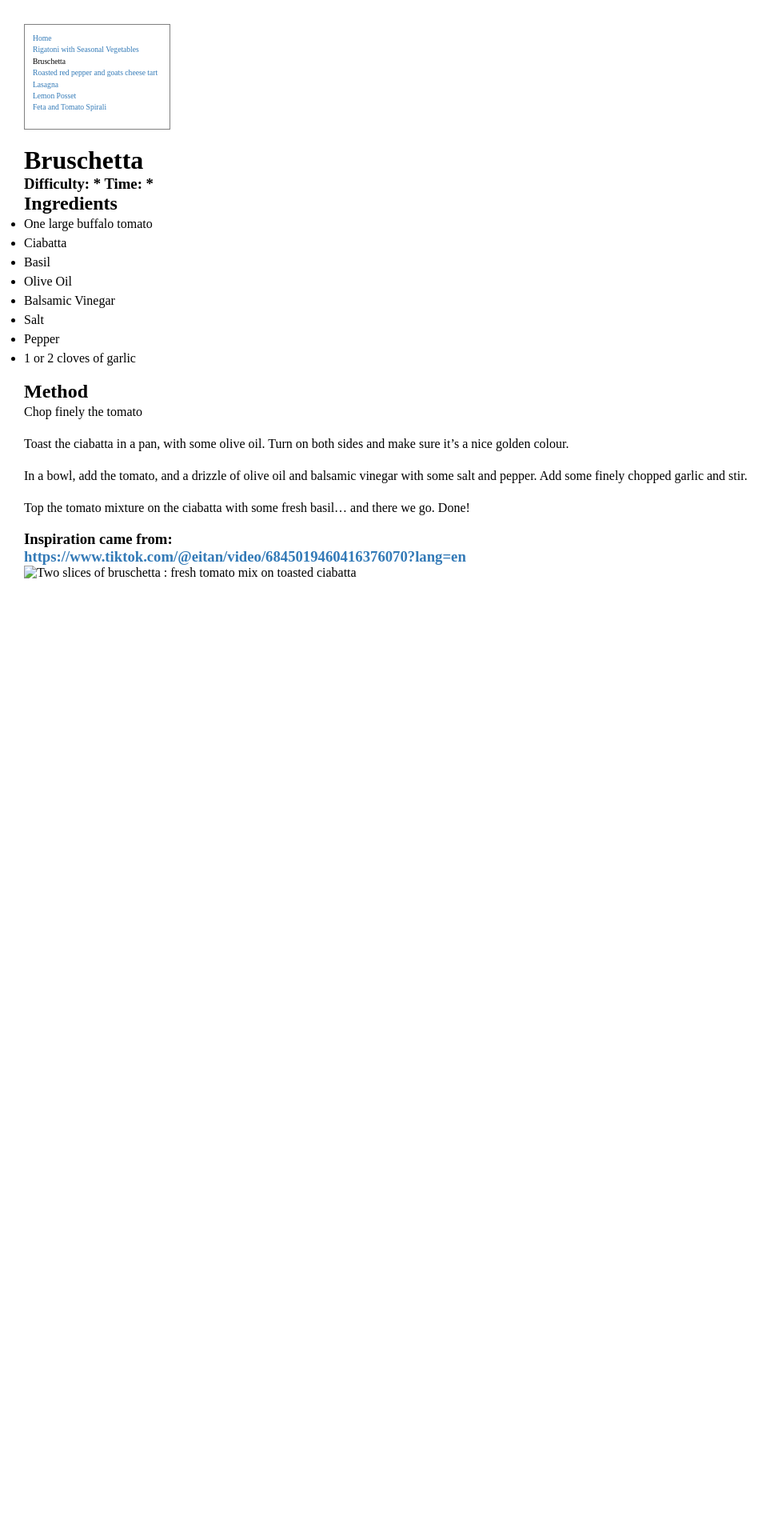
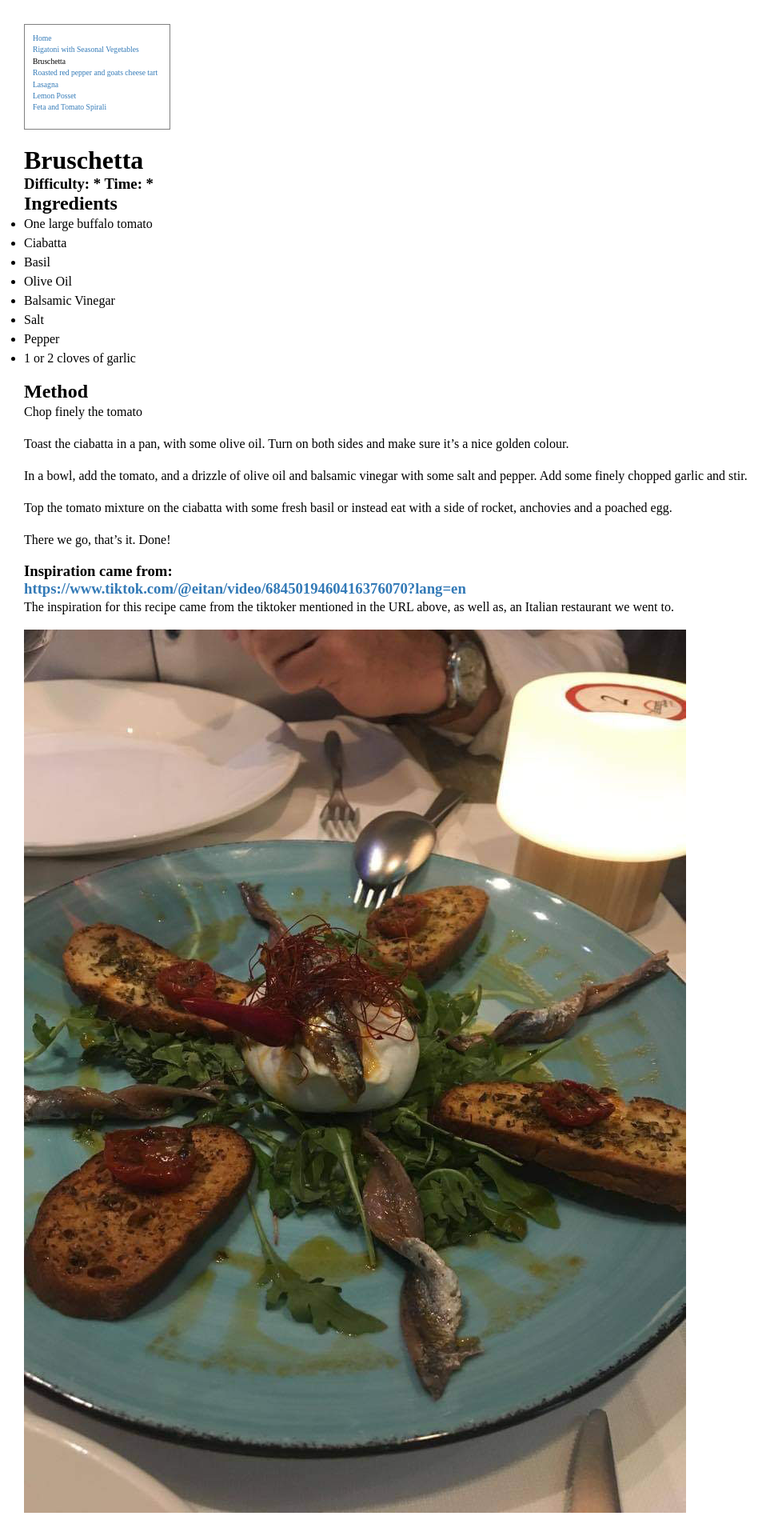
Before and after one commit to Hol1999/Hollyrecipewebsite, a Jekyll site: the page built from _recipes/recipe6.md, in a window 1280 px wide. Shown: the whole page at 80% size, without its empty margins (0-978 px from the left). Built offline with Jekyll 4.4.1, drawn with Linux system fonts in a browser that asks for light colours; before the commit the page ends 900 px from its top, so only the background shows below that.

Commit message:
Update Recipes “recipe6”

```diff
--- a/_recipes/recipe6.md
+++ b/_recipes/recipe6.md
@@ -30,10 +30,14 @@ Toast the ciabatta in a pan, with some olive oil. Turn on both sides and make su
 
 In a bowl, add the tomato, and a drizzle of olive oil and balsamic vinegar with some salt and pepper. Add some finely chopped garlic and stir.
 
-Top the tomato mixture on the ciabatta with some fresh basil... and there we go. Done!
+Top the tomato mixture on the ciabatta with some fresh basil or instead eat with a side of rocket, anchovies and a poached egg.
+
+There we go, that's it. Done!
 
 ### Inspiration came from:
 
 ### <https://www.tiktok.com/@eitan/video/6845019460416376070?lang=en>
 
-![Two slices of bruschetta : fresh tomato mix on toasted ciabatta]( "Bruschetta")
+The inspiration for this recipe came from the tiktoker mentioned in the URL above, as well as, an Italian restaurant we went to.
+
+![Two slices of bruschetta : fresh tomato mix on toasted ciabatta](../uploads/brushetta.jpg "Bruschetta")
```
Also changed, not shown: uploads/brushetta.jpg (added).
